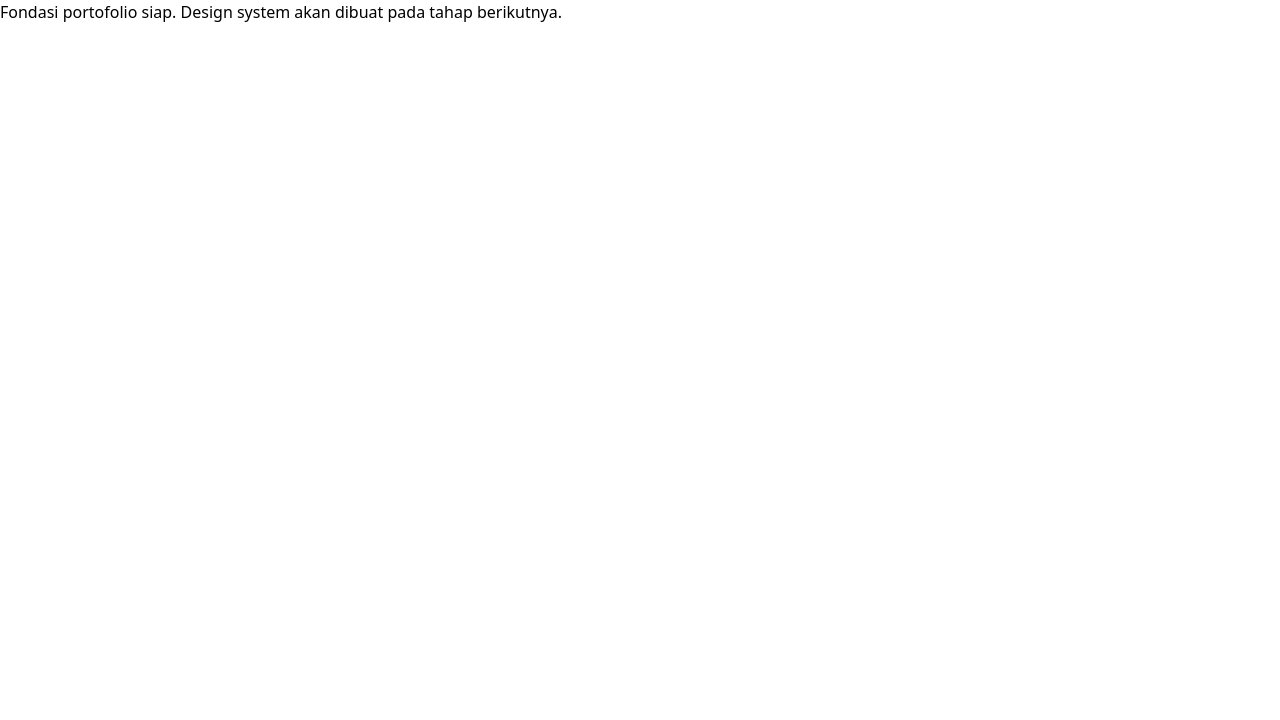
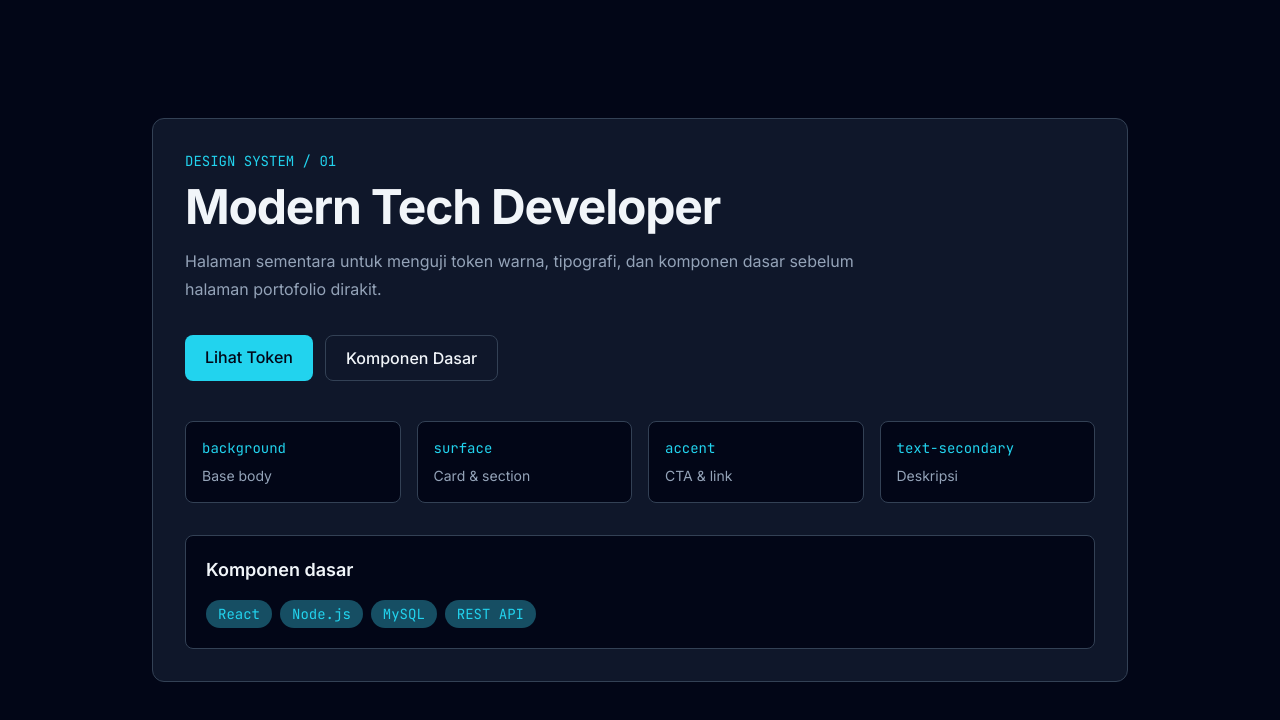
Before and after one commit to FaisalRahman-stack/personal-portofolio, a React (Vite) app: page / in a window 1280 px wide. Shown: the top 720 px of the page. Built offline with nearby package versions, Linux system fonts and the light colour scheme.

Commit message:
feat: add portfolio design system

```diff
--- a/src/App.jsx
+++ b/src/App.jsx
@@ -1,7 +1,59 @@
 function App() {
   return (
-    <main>
-      <p>Fondasi portofolio siap. Design system akan dibuat pada tahap berikutnya.</p>
+    <main className="mx-auto flex min-h-screen max-w-5xl items-center px-6 py-16">
+      <section className="w-full rounded-xl border bg-surface p-6 sm:p-8">
+        <p className="font-mono text-sm text-accent">DESIGN SYSTEM / 01</p>
+        <h1 className="mt-3 text-4xl font-bold tracking-tight sm:text-5xl">
+          Modern Tech Developer
+        </h1>
+        <p className="mt-4 max-w-2xl text-base leading-7 text-text-secondary">
+          Halaman sementara untuk menguji token warna, tipografi, dan komponen dasar
+          sebelum halaman portofolio dirakit.
+        </p>
+
+        <div className="mt-8 flex flex-wrap gap-3">
+          <a
+            className="rounded-lg bg-accent px-5 py-2.5 font-medium text-background transition-colors duration-200 hover:bg-cyan-300"
+            href="#tokens"
+          >
+            Lihat Token
+          </a>
+          <a
+            className="rounded-lg border px-5 py-2.5 font-medium text-text-primary transition-colors duration-200 hover:bg-surface-hover"
+            href="#components"
+          >
+            Komponen Dasar
+          </a>
+        </div>
+
+        <div id="tokens" className="mt-10 grid gap-4 sm:grid-cols-2 lg:grid-cols-4">
+          {[
+            ['background', 'Base body'],
+            ['surface', 'Card & section'],
+            ['accent', 'CTA & link'],
+            ['text-secondary', 'Deskripsi'],
+          ].map(([token, usage]) => (
+            <div key={token} className="rounded-lg border bg-background p-4">
+              <p className="font-mono text-sm text-accent">{token}</p>
+              <p className="mt-2 text-sm text-text-secondary">{usage}</p>
+            </div>
+          ))}
+        </div>
+
+        <div id="components" className="mt-8 rounded-lg border bg-background p-5">
+          <p className="text-lg font-semibold">Komponen dasar</p>
+          <div className="mt-4 flex flex-wrap gap-2">
+            {['React', 'Node.js', 'MySQL', 'REST API'].map((skill) => (
+              <span
+                key={skill}
+                className="rounded-full bg-accent-muted px-3 py-1 font-mono text-sm text-accent"
+              >
+                {skill}
+              </span>
+            ))}
+          </div>
+        </div>
+      </section>
     </main>
   )
 }
--- a/src/index.css
+++ b/src/index.css
@@ -4,4 +4,21 @@
 @tailwind components;
 @tailwind utilities;
 
-/* Tokens and global visual styles are added in the next feature. */
+@layer base {
+  html {
+    scroll-behavior: smooth;
+  }
+
+  body {
+    @apply m-0 min-h-screen bg-background font-sans text-text-primary antialiased;
+  }
+
+  * {
+    @apply border-border;
+  }
+
+  a,
+  button {
+    @apply focus-visible:outline-none focus-visible:ring-2 focus-visible:ring-accent focus-visible:ring-offset-2 focus-visible:ring-offset-background;
+  }
+}
--- a/tailwind.config.js
+++ b/tailwind.config.js
@@ -2,7 +2,22 @@
 export default {
   content: ['./index.html', './src/**/*.{js,ts,jsx,tsx}'],
   theme: {
-    extend: {},
+    extend: {
+      colors: {
+        background: '#020617',
+        surface: '#0f172a',
+        'surface-hover': '#1e293b',
+        border: '#334155',
+        accent: '#22d3ee',
+        'accent-muted': '#164e63',
+        'text-primary': '#f1f5f9',
+        'text-secondary': '#94a3b8',
+      },
+      fontFamily: {
+        sans: ['Inter', 'system-ui', 'sans-serif'],
+        mono: ['JetBrains Mono', 'monospace'],
+      },
+    },
   },
   plugins: [],
 }
```
